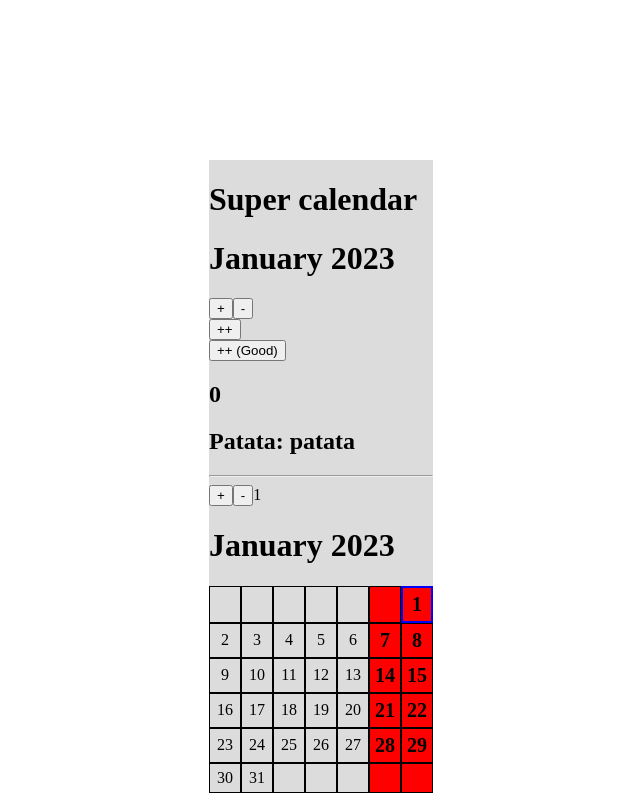
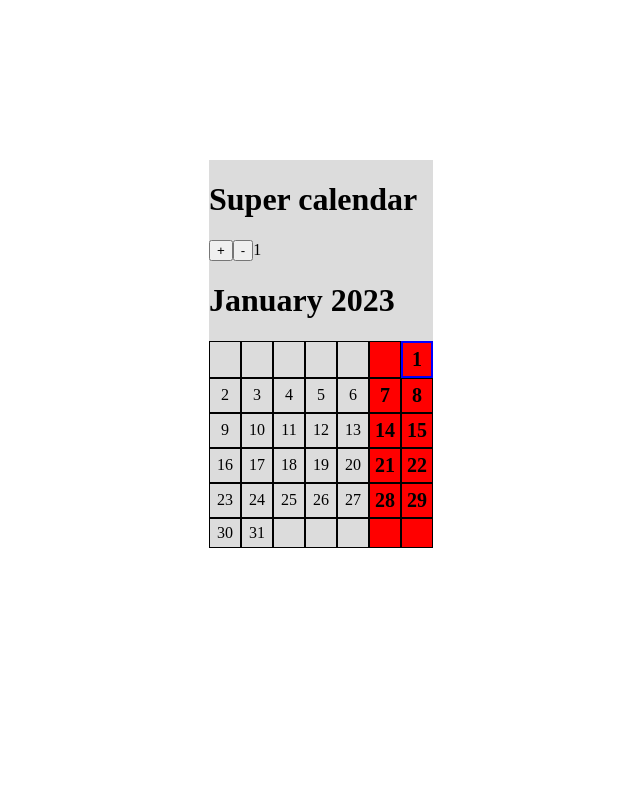
Before and after one commit to aamarber/UD8-DIW, a React app: page / in a window 1280 px wide. Shown: the whole page, without its empty margins (319-959 px from the left). Built offline with nearby package versions, Linux system fonts and the light colour scheme.

Commit message:
Moves Calendar to subdirectory

```diff
--- a/src/App.js
+++ b/src/App.js
@@ -1,13 +1,11 @@
-import Calendar from './Calendar'
-import CalendarClass from './CalendarClass'
+import Calendar from './calendar/Calendar'
+import CalendarClass from './calendar/CalendarClass'
 import './styles/app.css'
 
 function App() {
   return (
     <div className="app">
       <h1>Super calendar</h1>
-      <CalendarClass year={2023} month={1}/>
-      <hr/>
       <Calendar year={2023} month={1}/>
     </div>
   )
```
Also changed, not shown: src/calendar/Calendar.js (renamed from src/Calendar.js), src/calendar/CalendarClass.js (renamed from src/CalendarClass.js), src/calendar/CalendarTitle.js (renamed from src/CalendarTitle.js), src/calendar/Day.js (renamed from src/Day.js), src/calendar/Week.js (renamed from src/Week.js), src/calendar/date_functions.js (renamed from src/date_functions.js), src/calendar/styles/calendar.css (renamed from src/styles/calendar.css).
